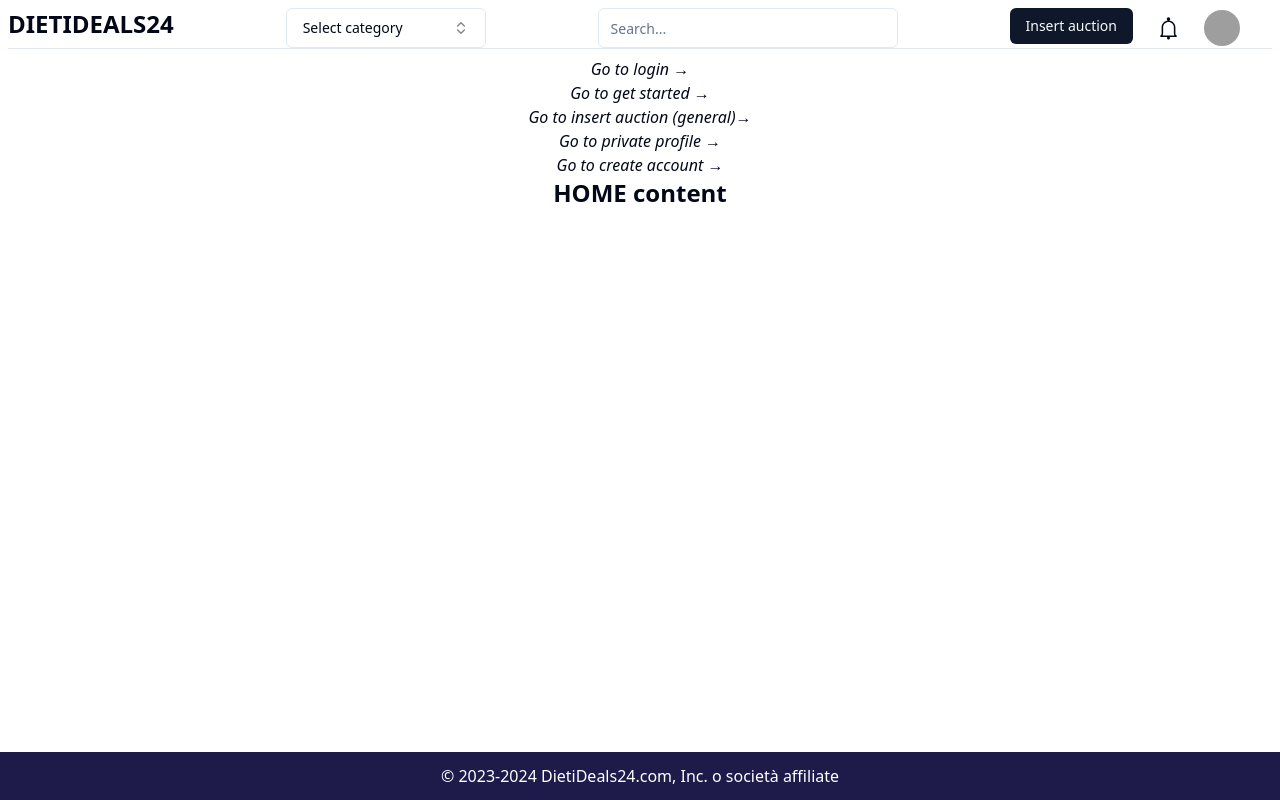
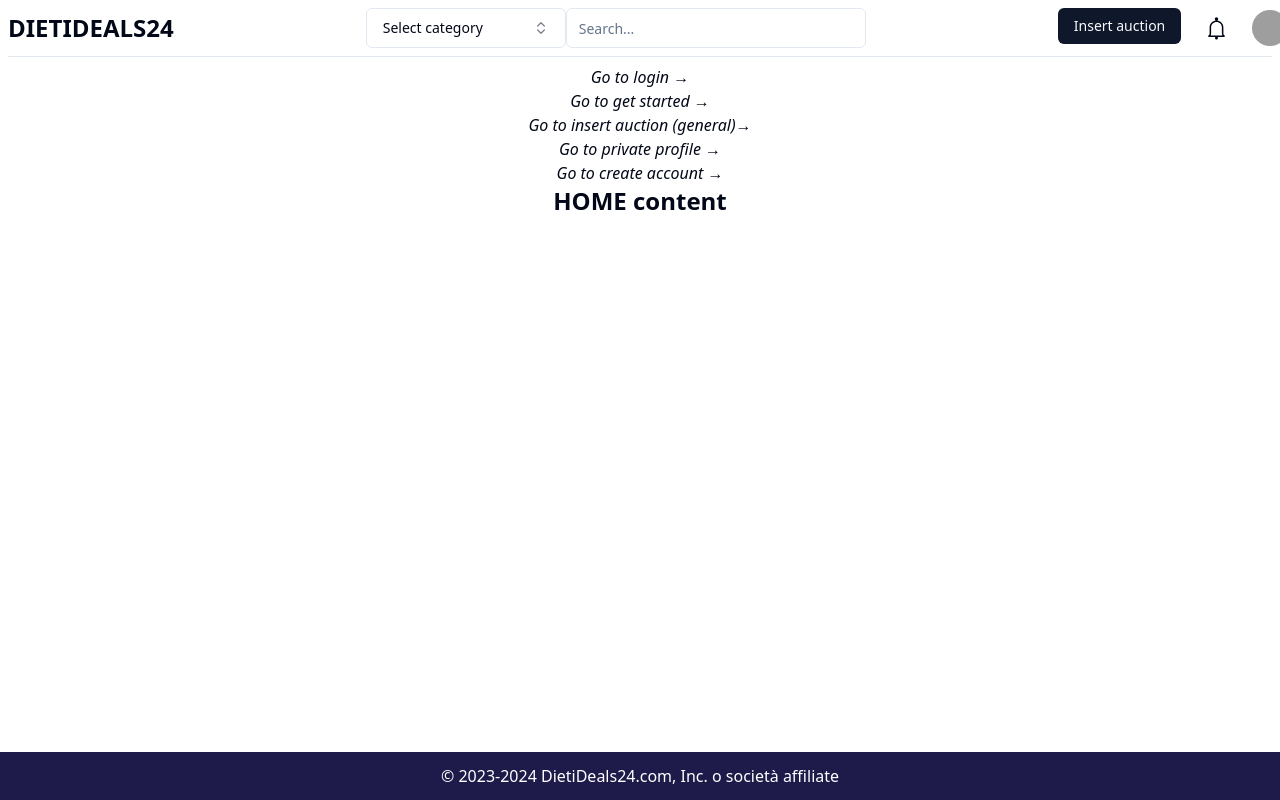
Before and after one commit to Graffioh/dietideals24ucm, a Next.js app: page / in a window 1280 px wide. Built offline with nearby package versions, Linux system fonts and the light colour scheme; grey boxes are pictures that could not be loaded.

Commit message:
Rearrange components in header

```diff
--- a/app/components/header.js
+++ b/app/components/header.js
@@ -47,12 +47,12 @@ function LoggedPartialSection() {
 function LoggedFullSection() {
   return (
     <>
-      {/* <div className="flex space-x-3 justify-between border-2 border-red-500"> */}
+      <div className="flex flex-grow justify-between mx-48 mb-2">
         <ComboboxCategories />
+        <Searchbar />
+      </div>
 
-        <Searchbar />
-
-        <div className="mr-8 flex justify-between">
+      <div className="mr-7 flex justify-between">
         <Link
           href="/insert-auction"
           className={cn(
@@ -75,7 +75,6 @@ function LoggedFullSection() {
           </Avatar>
         </Link>
       </div>
-      {/* </div> */}
     </>
   );
 }
@@ -124,7 +123,10 @@ export default function Header({ headerType }) {
   return (
     <>
       <div className="hidden m-2 md:flex justify-between sticky top-0 border-b">
+        <div className="mt-1">
           <Logo />
+        </div>
+
         {headerType === "headerLoggedFull" && <LoggedFullSection />}
         {headerType === "headerLoggedPartial" && <LoggedPartialSection />}
         {headerType === "headerNotifications" && <OnlyNotificationsSection />}
@@ -133,10 +135,13 @@ export default function Header({ headerType }) {
         {headerType === "headerEmpty"}
       </div>
 
-    <div className="md:hidden m-2 flex justify-between sticky top-0 border-b">
+      <div className="md:hidden m-2 pb-1.5 flex justify-between sticky top-0 border-b">
+        <div className="mt-1">
           <Logo />
+        </div>
+
         <div className="flex md:hidden">
-        <Button variant="ghost" className="">
+          <Button variant="ghost">
             <HamburgerMenuIcon width="23" height="23" />
           </Button>
         </div>
```
Lines whose indentation alone changed are shown as unchanged.
